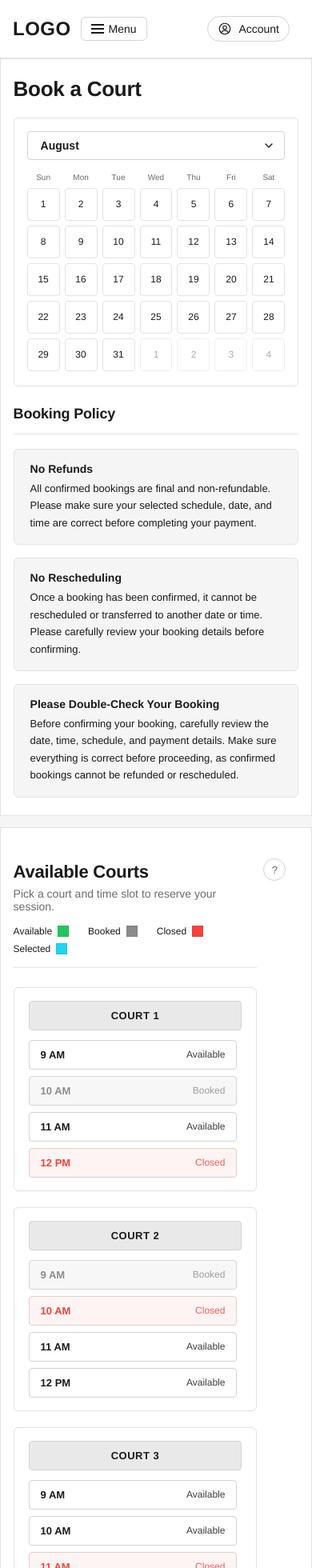
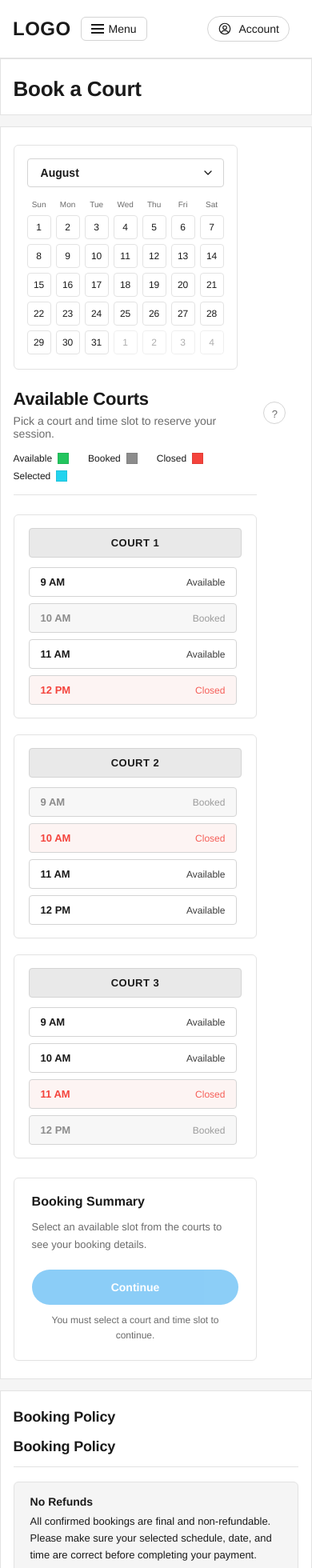
Before and after one commit to cccabalde-lab/dinkerspoint-fe, an Angular app: page / in a window 390 px wide. Shown: the top 1960 px of the page at 80% size. Built offline with nearby package versions, Linux system fonts and the light colour scheme.

Commit message:
style: prioritize court selection on booking page

```diff
--- a/src/app/features/landing/booking-schedule/booking-schedule.component.scss
+++ b/src/app/features/landing/booking-schedule/booking-schedule.component.scss
@@ -9,7 +9,7 @@
   align-items: start;
   gap: 2rem;
   /* Right padding reserves the gutter the help button floats in. */
-  padding: 2rem 4.5rem 2rem 0;
+  padding: 0 4.5rem 0 0;
 }
 
 .schedule__main {
@@ -309,7 +309,7 @@
 
 @media (max-width: 768px) {
   .schedule {
-    padding: 1.25rem 3.25rem 1.25rem 0;
+    padding: 0 3.25rem 0 0;
     gap: 1.5rem;
   }
 
--- a/src/app/features/landing/landing-page.component.html
+++ b/src/app/features/landing/landing-page.component.html
@@ -1,14 +1,22 @@
 <main class="landing">
-  <section class="landing__panel landing__panel--policy" aria-labelledby="booking-controls-heading">
+  <section class="landing__panel landing__panel--header" aria-labelledby="booking-controls-heading">
     <h1 class="landing__title" id="booking-controls-heading">Book a Court</h1>
-    <div class="landing__controls">
-      <app-month-selector class="landing__month" />
-      <app-booking-policy class="landing__policy" />
+  </section>
+
+  <section class="landing__panel">
+    <div class="landing__booking">
+      <div class="landing__booking-sidebar">
+        <app-month-selector class="landing__month" />
+      </div>
+      <div class="landing__booking-main">
+        <app-booking-schedule />
+      </div>
     </div>
   </section>
 
-  <section class="landing__panel">
-    <app-booking-schedule />
+  <section class="landing__panel landing__panel--policy" aria-labelledby="booking-policy-heading">
+    <h2 class="landing__section-title" id="booking-policy-heading">Booking Policy</h2>
+    <app-booking-policy class="landing__policy" />
   </section>
 </main>
 
--- a/src/app/features/landing/landing-page.component.scss
+++ b/src/app/features/landing/landing-page.component.scss
@@ -18,10 +18,14 @@
   border: 1px solid var(--dp-color-border);
 }
 
+.landing__panel--header {
+  padding-bottom: 1.25rem;
+}
+
 .landing__panel--policy {
   display: flex;
   flex-direction: column;
-  gap: 1.5rem;
+  gap: 1.25rem;
 }
 
 .landing__title {
@@ -33,11 +37,29 @@
   align-self: flex-start;
 }
 
-.landing__controls {
+.landing__section-title {
+  margin: 0;
+  font-size: 1.25rem;
+  font-weight: 700;
+  letter-spacing: -0.01em;
+  color: var(--dp-color-text);
+}
+
+.landing__booking {
   display: grid;
   grid-template-columns: minmax(17rem, 19rem) minmax(0, 1fr);
   align-items: start;
   gap: 2rem;
+}
+
+.landing__booking-sidebar {
+  display: flex;
+  flex-direction: column;
+  gap: 1rem;
+}
+
+.landing__booking-main {
+  min-width: 0;
 }
 
 .landing__month {
@@ -48,18 +70,22 @@
   max-width: 100%;
 }
 
-@media (max-width: 1024px) {
-  .landing__controls {
+@media (max-width: 1100px) {
+  .landing__booking {
     grid-template-columns: minmax(0, 1fr);
     gap: 1.5rem;
   }
 
+  .landing__booking-sidebar {
+    order: 1;
+  }
+
+  .landing__booking-main {
+    order: 2;
+  }
+
   .landing__month {
     max-width: 19rem;
-  }
-
-  .landing__policy {
-    max-width: none;
   }
 }
 
@@ -72,14 +98,22 @@
     padding: 1.375rem clamp(0.875rem, 4vw, 1.5rem);
   }
 
+  .landing__panel--header {
+    padding-bottom: 1rem;
+  }
+
   .landing__panel--policy {
-    gap: 1.25rem;
+    gap: 1rem;
   }
 
   .landing__title {
     font-size: 1.625rem;
   }
 
+  .landing__section-title {
+    font-size: 1.125rem;
+  }
+
   .landing__month {
     max-width: 100%;
   }
```
